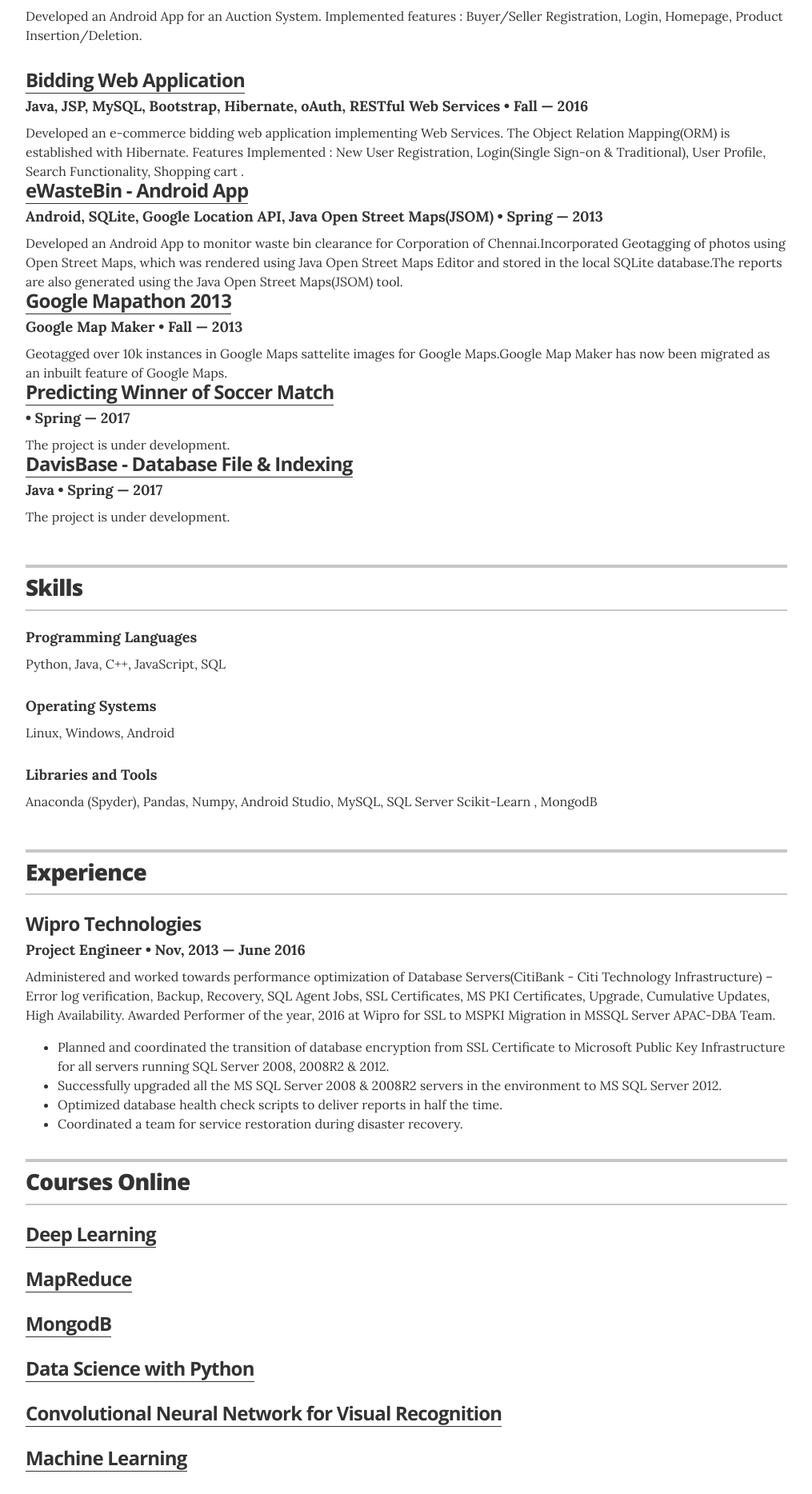
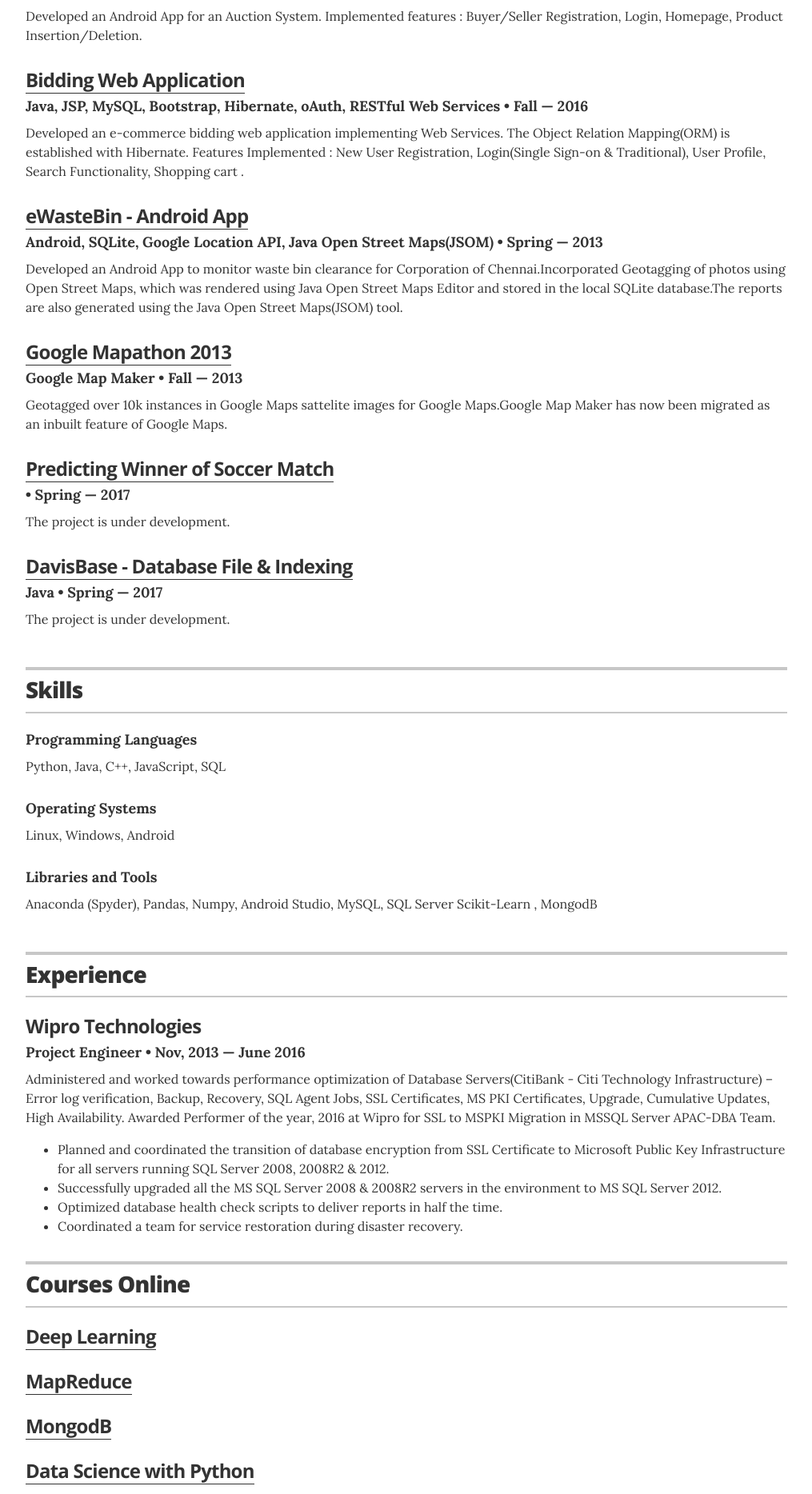
Before and after one commit to mohanakrishnavh/mohanakrishnavh.github.io, a Jekyll site: the page index.html, which Jekyll copies as it is, in a window 1280 px wide. Shown: the part 1798-3666 px from the top of the page at 80% size, without its empty margins (132-1147 px from the left). Built offline with Jekyll 4.4.1, drawn with Linux system fonts in a browser that asks for light colours.

Commit message:
Update index.html

```diff
--- a/index.html
+++ b/index.html
@@ -195,33 +195,33 @@ to learn from the training set and reported accuracy on the test set for differe
           <h4 class="resume-item-details">Java, JSP, MySQL, Bootstrap, Hibernate, oAuth, RESTful Web Services   &bull; Fall &mdash; 2016</h4>
           <p class="resume-item-copy"> Developed an e-commerce bidding web application implementing Web Services. The Object Relation Mapping(ORM) is established with Hibernate. Features Implemented : New User Registration, Login(Single Sign-on & Traditional), User Profile, Search Functionality, Shopping cart .
 
-</p>
+</p>  </div>
 
 		  <div class="resume-item">
           <h3 class="resume-item-title"><a href="https://github.com/mohanakrishnavh/">eWasteBin - Android App</a></h3>
           <h4 class="resume-item-details"> Android, SQLite, Google Location API,  Java Open Street Maps(JSOM)  &bull; Spring &mdash; 2013</h4>
           <p class="resume-item-copy">  Developed an Android App to monitor waste bin clearance for Corporation of Chennai.Incorporated Geotagging of photos using Open Street Maps, which was rendered using Java Open Street Maps Editor and stored in the local SQLite database.The reports are also generated using the Java Open Street Maps(JSOM) tool.
 
-</p>
+</p>  </div>
 
 		  <div class="resume-item">
           <h3 class="resume-item-title"><a href="https://www.google.com/mapmaker/mapathon/india2013/">Google Mapathon 2013</a></h3>
           <h4 class="resume-item-details"> Google Map Maker   &bull; Fall &mdash; 2013</h4>
           <p class="resume-item-copy">  Geotagged over 10k instances in Google Maps sattelite images for Google Maps.Google Map Maker has now been migrated as an inbuilt feature of Google Maps.
 
-</p>
+</p>  </div>
 
 		  <div class="resume-item">
           <h3 class="resume-item-title"><a href="https://github.com/mohanakrishnavh/">Predicting Winner of Soccer Match</a></h3>
           <h4 class="resume-item-details">   &bull; Spring &mdash; 2017</h4>
           <p class="resume-item-copy">  The project is under development.
-</p>
+</p>  </div>
 
 		  <div class="resume-item">
           <h3 class="resume-item-title"><a href="https://github.com/mohanakrishnavh/">DavisBase - Database File & Indexing </a></h3>
           <h4 class="resume-item-details">Java   &bull; Spring &mdash; 2017</h4>
           <p class="resume-item-copy">  The project is under development.
-</p>
+</p>  </div>
 
 
 
```
